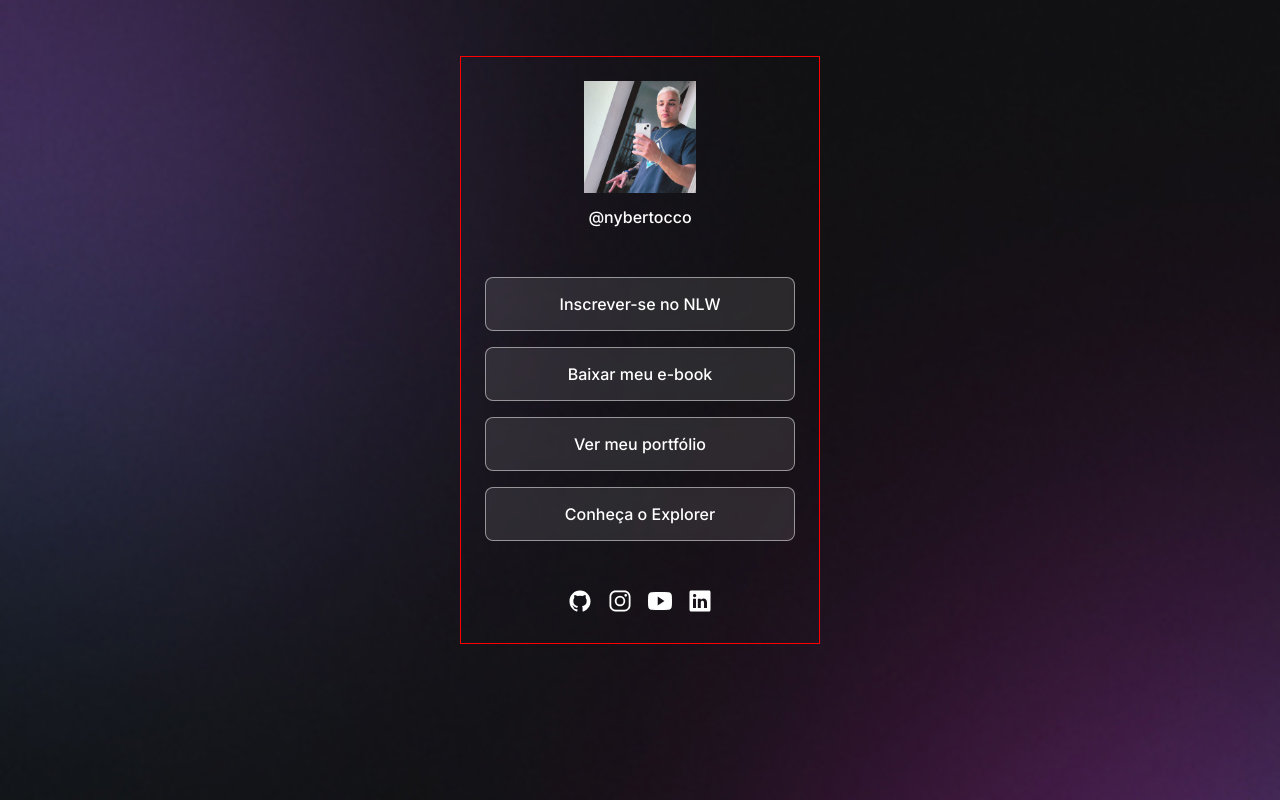
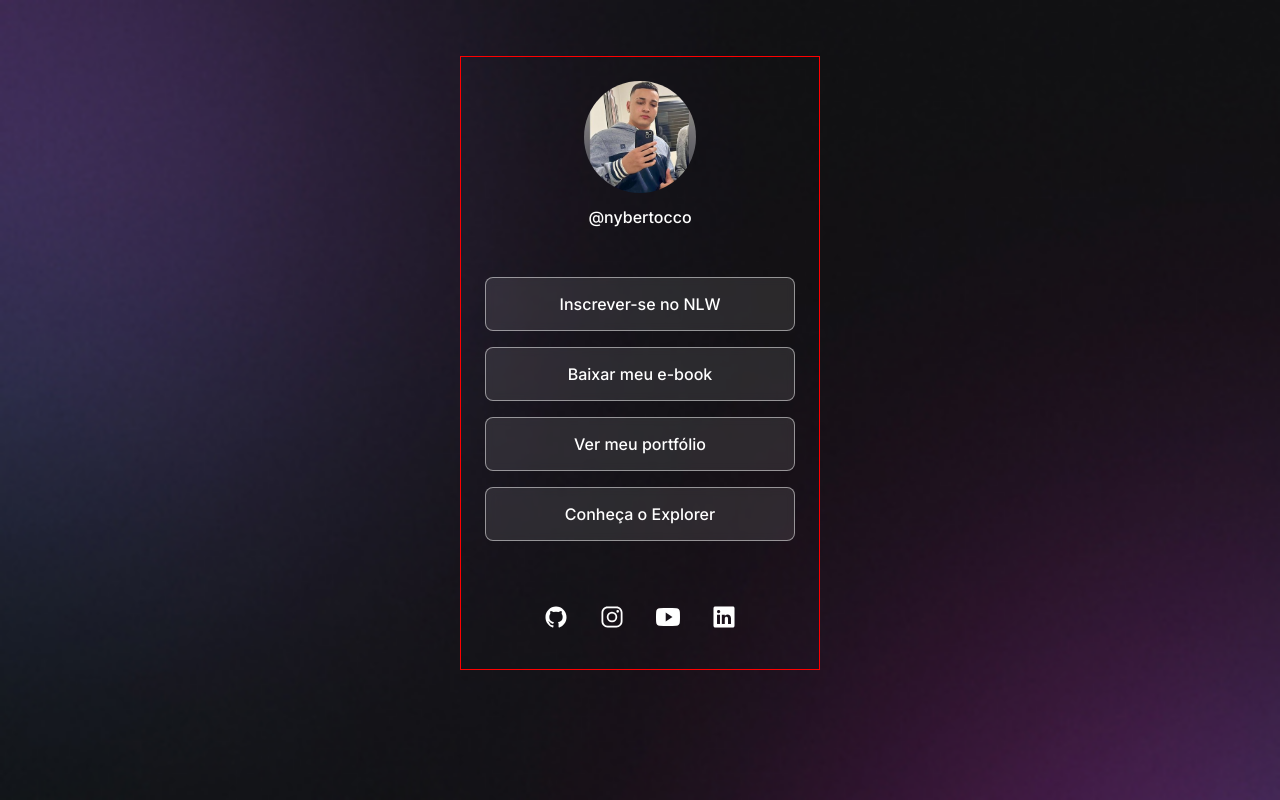
Before and after one commit to nybertocco/minhasredes, a plain HTML site: page index.html in a window 1280 px wide. Drawn offline with nearby package versions, Linux system fonts and the light colour scheme.

Commit message:
alteração da borda da imagem

```diff
--- a/index.html
+++ b/index.html
@@ -13,8 +13,8 @@
 <body>
  <div id="container">
     <div id="profile">
-        <img src="./assets/383627122_282617791303463_2253350258381038185_n.jpg"
-         alt="Foto de Nycolas Bertocco com camiseta azul escura no espelho."
+        <img src="./assets/foto-dark.png"
+         alt="Foto de Nycolas Bertocco com blusa azul no espelho."
         />
         <p>@nybertocco</p>
     </div>
@@ -50,7 +50,7 @@
         <ion-icon name="logo-youtube"></ion-icon>
     </a>
 
-    <a href="https://linkedin.com/in/maykbrito" target="_blank">
+    <a href="https://linkedin.com/in/nycolasbertocco" target="_blank">
         <ion-icon name="logo-linkedin"></ion-icon>
     </a>
 
--- a/style.css
+++ b/style.css
@@ -27,6 +27,7 @@ body * {
 
 #profile img {
     width: 112px;
+    border-radius: 50%
 }
 
 #profile p {
@@ -76,12 +77,25 @@ ul li a:hover {
 }
 
 /* social-links*/
-#social-links{
+#social-links {
   display: flex;
   justify-content: center;
-  gap: 16px;
 
   padding: 24px 0;
 
   font-size: 24px;
 }
+
+#social-links a {
+    display: flex;
+    align-items: center;
+    justify-content: center;
+    padding: 16px;
+
+    transition: background 0.2s;
+    border-radius: 50%
+}
+
+#social-links a:hover {
+    background: rgba(255, 255, 255, 0.2);
+}
```
Also changed, not shown: assets/foto-dark.png (added), assets/foto-light.jpg (renamed from assets/383627122_282617791303463_2253350258381038185_n.jpg).
